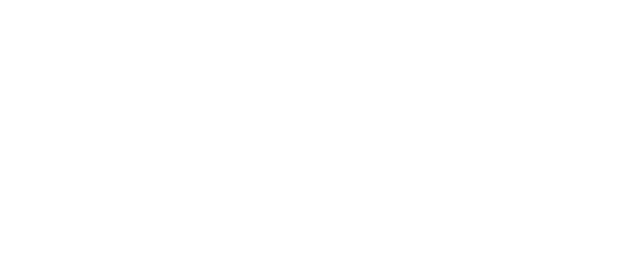
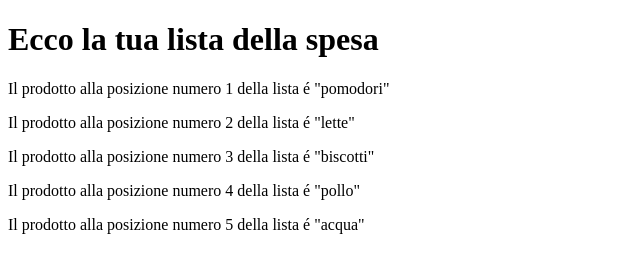
Before and after one commit to PierluigiTornesi/js-lista-spesa, a plain HTML site: page index.html in a window 1280 px wide. Shown: the whole page, without its empty margins (0-640 px from the left). Drawn offline with Linux system fonts and the light colour scheme.

Commit message:
add: stampa nell'html

```diff
--- a/index.html
+++ b/index.html
@@ -8,6 +8,10 @@
     <link rel="stylesheet" href="css/style.css">
 </head>
 <body>
+    <h1>Ecco la tua lista della spesa</h1>
+    <div class="listaSpesa">
+
+    </div>
 
     <script src="js/script.js"></script>
 </body>
--- a/js/script.js
+++ b/js/script.js
@@ -1,15 +1,29 @@
+//prendo il div dell'html per metterci dentro al lista
+const listaElem = document.querySelector(".listaSpesa");
+console.log(listaElem);
+//variabile che conterrá la lista dei prodotti da inserire nel div
+let listaProd = "";
+
 //array contennete la lista della spesa
 const arraySpesa = ["pomodori","lette","biscotti","pollo","acqua"]
 //variabile per la lunghezza dell'array
 let lunghezza = arraySpesa.length;
 //indice per spostarmi dentro l'array
 let i = 0;
+//variabile per salvare il prodotto
+let prodotto = "";
 //ciclo per stampare cosa c'é dentro l'array
 while(lunghezza > 0){
     //stampo il valore alla posizione dell'indice
     console.log(arraySpesa[i]);
+    //salvo il prodotto
+    prodotto = arraySpesa[i];
     //incremento l'indice
     i++;
     //decremento la lunghezza
     lunghezza--;
+    //scrivo nella lista il div contenente il prodotto
+    listaProd += `<div><p>Il prodotto alla posizione numero ${i} della lista é "${prodotto}"</p></div>`
 }
+//aggiungo all'html tutta la lista dei prodotti
+listaElem.innerHTML = listaProd;
```
Also changed, not shown: 1 other file.
